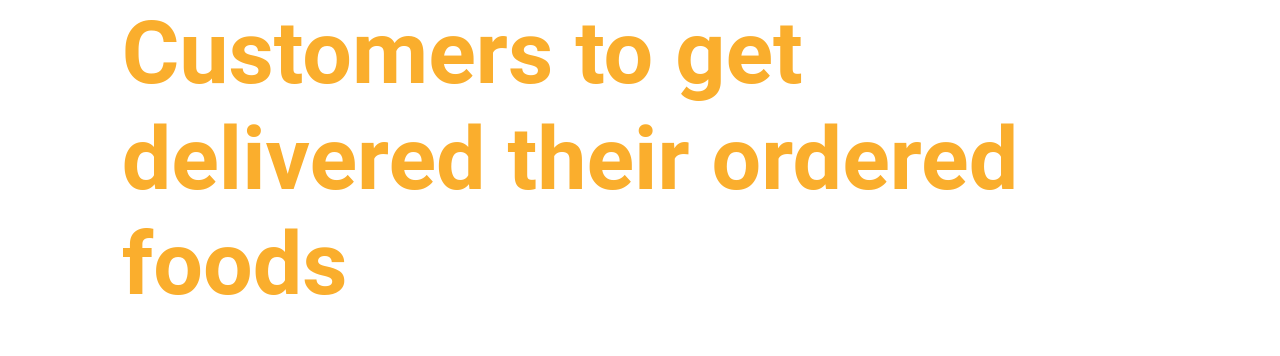
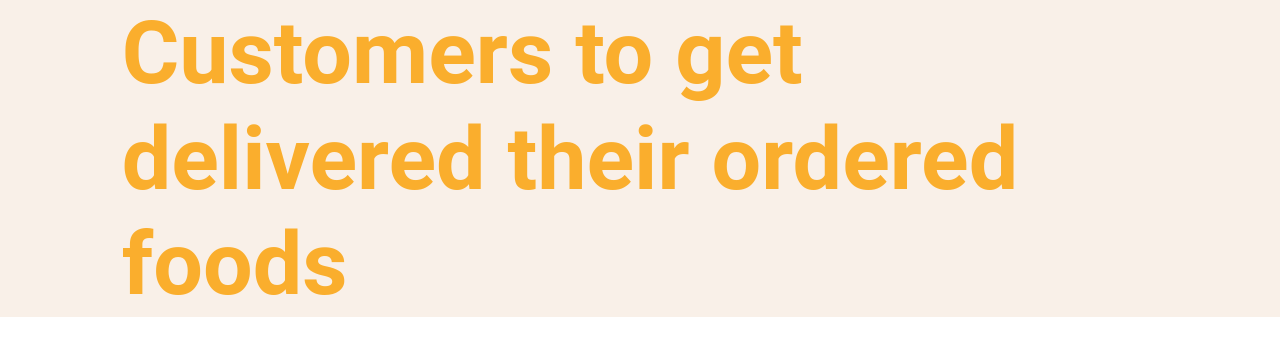
Before and after one commit to mreskini/FoodApp, a React (Create React App) app: page / in a window 1280 px wide. Shown: the top 356 px of the page. Built offline with nearby package versions, Linux system fonts and the light colour scheme.

Commit message:
updated the component wrapper file thing

```diff
--- a/src/components/component-wrapper.jsx
+++ b/src/components/component-wrapper.jsx
@@ -1,8 +1,8 @@
-const ComponentWrapper = (WrappedComponent) => {
+const ComponentWrapper = (WrappedComponent, backgroundColorCssClassName) => {
     return (props) => {
         return (
             <div className="container-fluid">
-                <div className="row">
+                <div className={`row ${backgroundColorCssClassName}`}>
                     <div className="col-10 mx-auto">
                         <WrappedComponent {...props} />
                     </div>
--- a/src/components/delivery-boy-section.jsx
+++ b/src/components/delivery-boy-section.jsx
@@ -2,7 +2,7 @@ import ComponentWrapper from "./component-wrapper"
 
 const DeliveryBoy = () => {
     return (
-        <div className>
+        <div>
             <div className="theme-orange-color display-2 font-weight-bold">
                 Customers to get delivered their ordered foods
             </div>
@@ -10,5 +10,5 @@ const DeliveryBoy = () => {
     )
 }
 
-const DeliveryBoySection = ComponentWrapper(DeliveryBoy)
+const DeliveryBoySection = ComponentWrapper(DeliveryBoy, "delivery-boy-section-bg")
 export default DeliveryBoySection
--- a/src/index.css
+++ b/src/index.css
@@ -11,5 +11,5 @@
 }
 
 .delivery-boy-section-bg{
-    background-color: #F9F0E8;
+    background-color: #F9F0E8 !important;
 }
```
